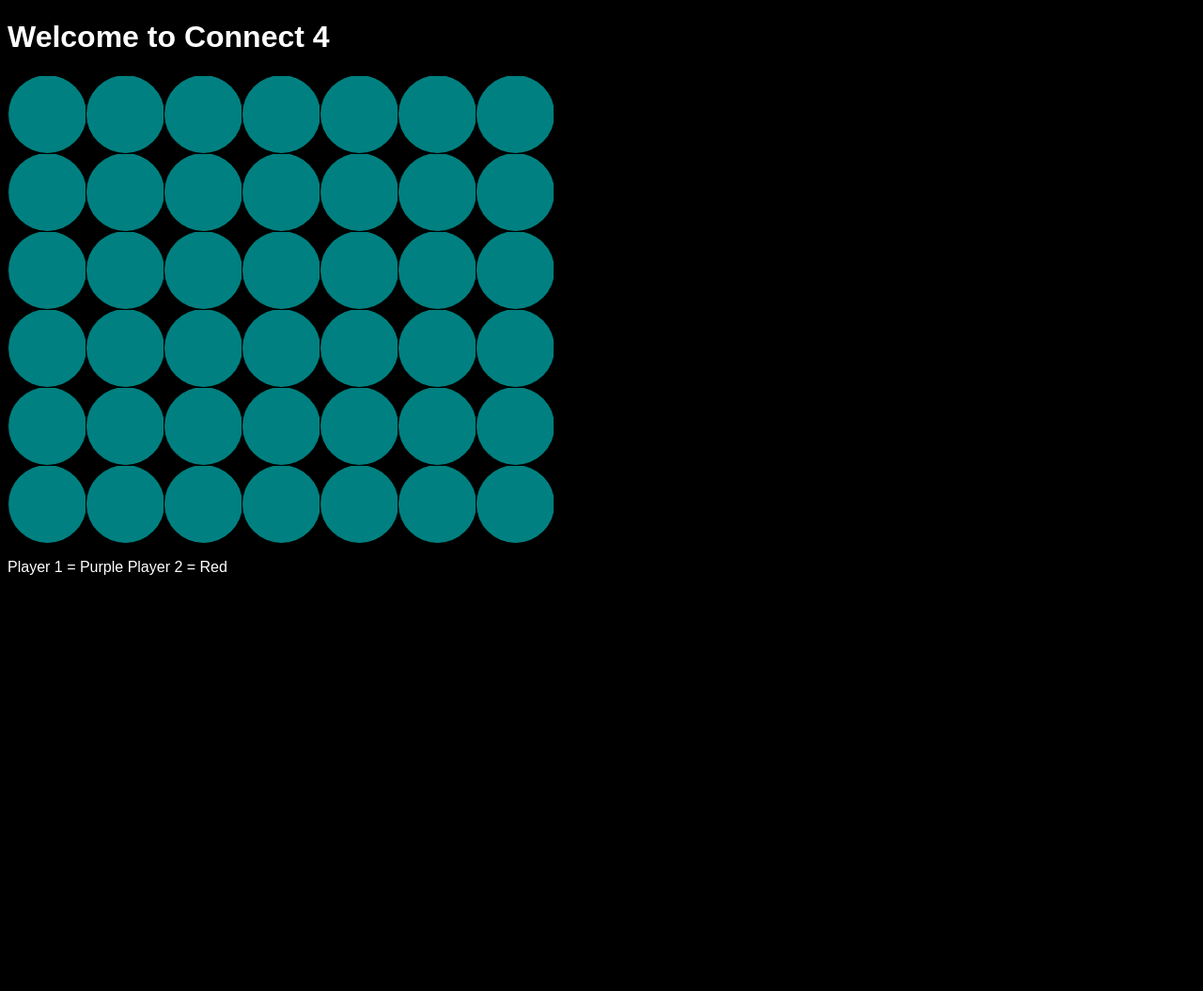
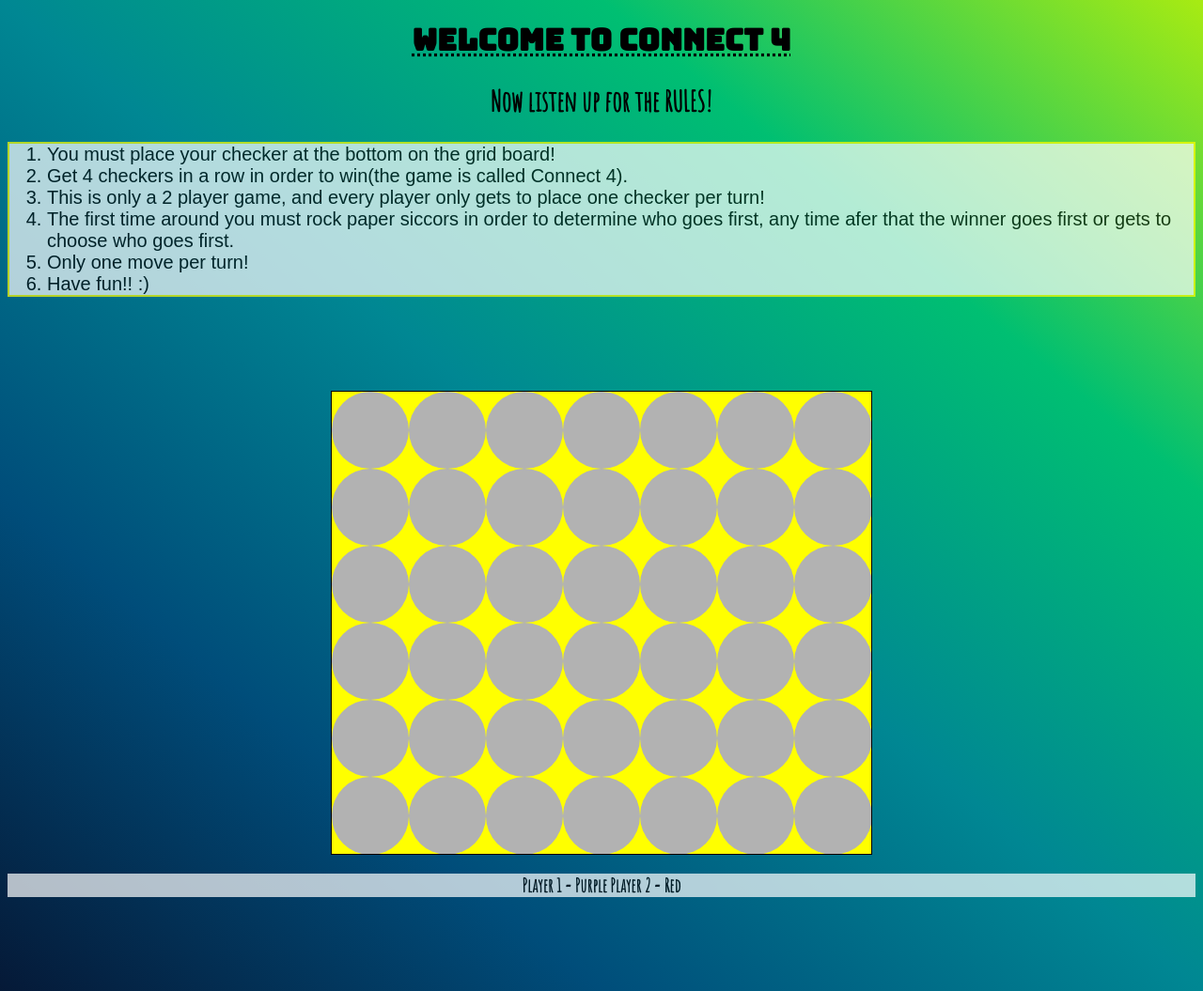
Before and after one commit to cealicea171/connect4, a plain HTML site: page index.html in a window 1280 px wide. Shown: the whole page at 94% size. Before the commit the page ends 800 px from the top, so only its background shows below. Drawn offline with Linux system fonts and the light colour scheme.

Commit message:
I styled the game and added a few little things in the html

```diff
--- a/index.html
+++ b/index.html
@@ -6,25 +6,34 @@
   <meta charset="utf-8">
   <title>Connect 4</title>
   <link href="styles.css" rel="stylesheet" type="text/css" />
+  <link href="https://fonts.googleapis.com/css?family=Amatic+SC|Bungee" rel="stylesheet">
   <!--we can change the title eventually, just a start-->
 </head>
 
 <body>
   <h1>Welcome to Connect 4</h1>
-  <p></p>
-
+  <section>
+    <h2>Now listen up for the RULES!</h2>
+      <ol>
+        <li>You must place your checker at the bottom on the grid board!</li>
+        <li>Get 4 checkers in a row in order to win(the game is called Connect 4).</li>
+        <li>This is only a 2 player game, and every player only gets to place one checker per turn!</li>
+        <li>The first time around you must rock paper siccors in order to determine who goes first, any time afer that the winner goes first or gets to choose who goes first.</li>
+        <li>Only one move per turn!</li>
+        <li>Have fun!! :)</li>
+      </ol>
+  </section>
     <main>
         <table>
 
         </table>
 
-        <section></section>
-
-
-        <p>Player 1 = Purple
+        <section class="playerTurn">
+          <p>Player 1 = Purple
           Player 2 = Red </p>
 
           <p id="player"></p>
+        </section>
       </main>
 
 
--- a/styles.css
+++ b/styles.css
@@ -1,22 +1,48 @@
+
 body {
   font-family: 'Source Sans Pro', sans-serif;
-  background: black;
-  color: white;
-  min-width: 300px;
+  background-image: linear-gradient(to right top, #051937, #004d7a, #008793, #00bf72, #a8eb12);
+  /* min-width: 300px; */
 }
 
+h1 {
+  text-align: center;
+  font-family: 'Bungee', cursive;
+  text-decoration: underline;
+  text-decoration-style: dotted;
+}
+
+section{
+  margin-bottom: 100px;
+}
+
+h2 {
+  text-align: center;
+  font-family: 'Amatic SC', cursive;
+  font-size: 30px;
+  font-weight: bold;
+}
+
+ol {
+  font-size: 20px;
+  background: white;
+  opacity: 0.7;
+  border: 2px yellow solid;
+}
 
 table {
   border-collapse: collapse;
   margin-top: 10px;
+  margin: auto;
+  border: 1px solid;
+  background: yellow;
+
 }
 
 td {
-  border: 1px black solid;
   width: 5em;
   height: 5em;
-  background-color: teal;
-  text-align: center;
+  background: #B2B2B2;
   vertical-align: middle;
   border-radius: 50%;
 }
@@ -24,3 +50,28 @@ td {
 td:hover {
   background-color: #d7f7f5;
 }
+
+section p {
+  background: white;
+  font-family: 'Amatic SC', cursive;
+  font-weight: bold;
+  font-size: 20px;
+  opacity: 0.7;
+  text-align: center;
+}
+
+.dot1 {
+  height: 50px;
+  width: 50px;
+  background-color: purple;
+  border-radius: 50%;
+  display: inline-block;
+}
+
+.dot2 {
+  height: 50px;
+  width: 50px;
+  background-color: #182952;
+  border-radius: 50%;
+  display: inline-block;
+}
```
